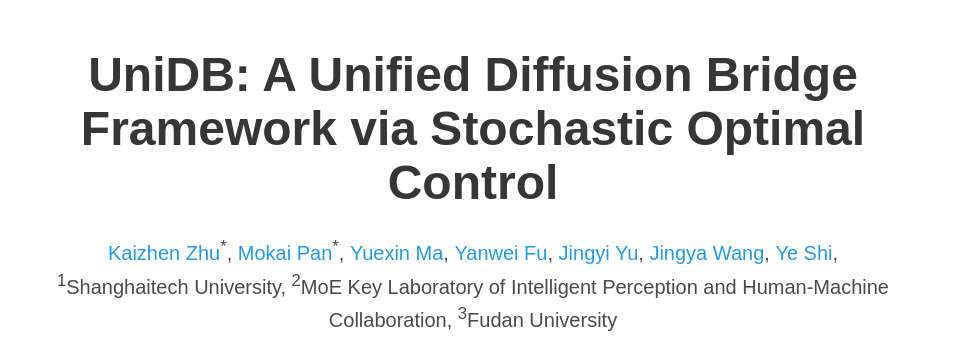
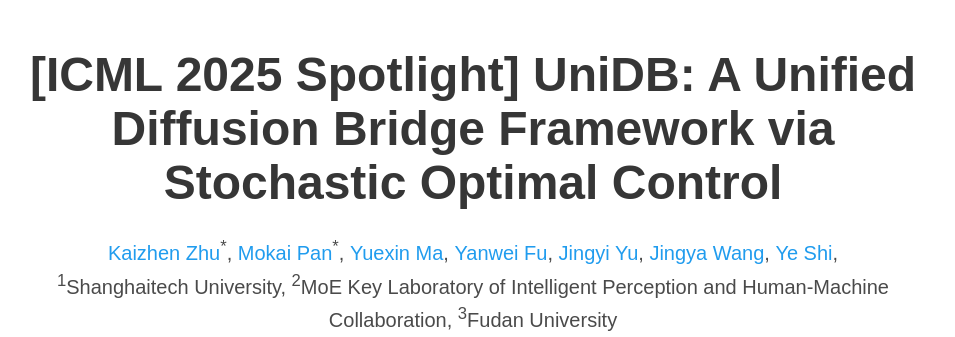
Before and after one commit to UniDB-SOC/UniDB_page, a plain HTML site: page index.html in a window 1280 px wide. Shown: the top 337 px of the page, without its empty margins (167-1122 px from the left). Drawn offline with nearby package versions, Linux system fonts and the light colour scheme; some icons are missing; a web font is replaced by a local one.

Commit message:
accepted

```diff
--- a/index.html
+++ b/index.html
@@ -52,7 +52,7 @@
       <div class="container is-max-desktop">
         <div class="columns is-centered">
           <div class="column has-text-centered">
-            <h1 class="title is-1 publication-title">UniDB: A Unified Diffusion Bridge Framework via Stochastic Optimal Control</h1>
+            <h1 class="title is-1 publication-title">[ICML 2025 Spotlight] UniDB: A Unified Diffusion Bridge Framework via Stochastic Optimal Control</h1>
             <div class="is-size-5 publication-authors">
               <!-- Paper authors -->
               <!-- <span class="author-block">
```
